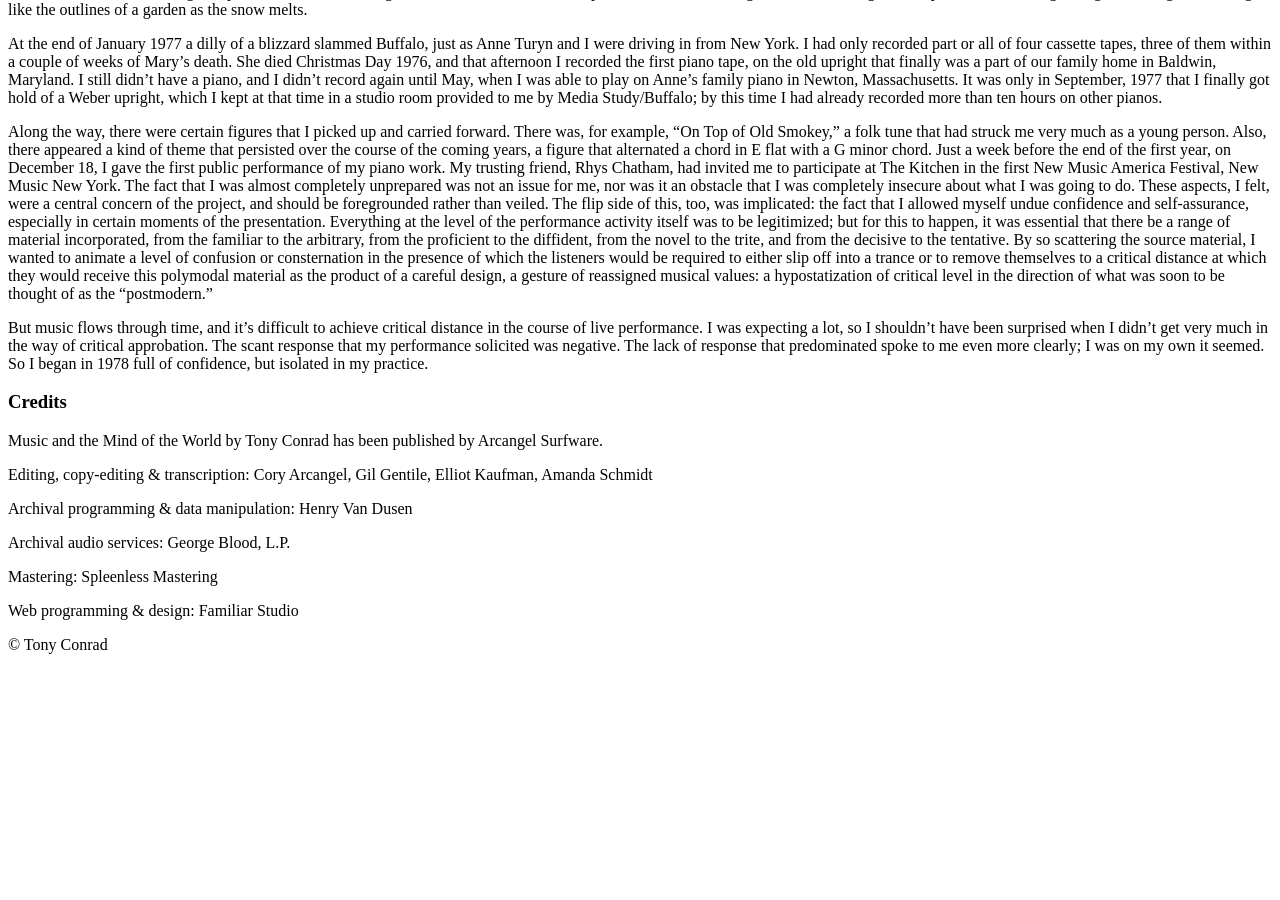
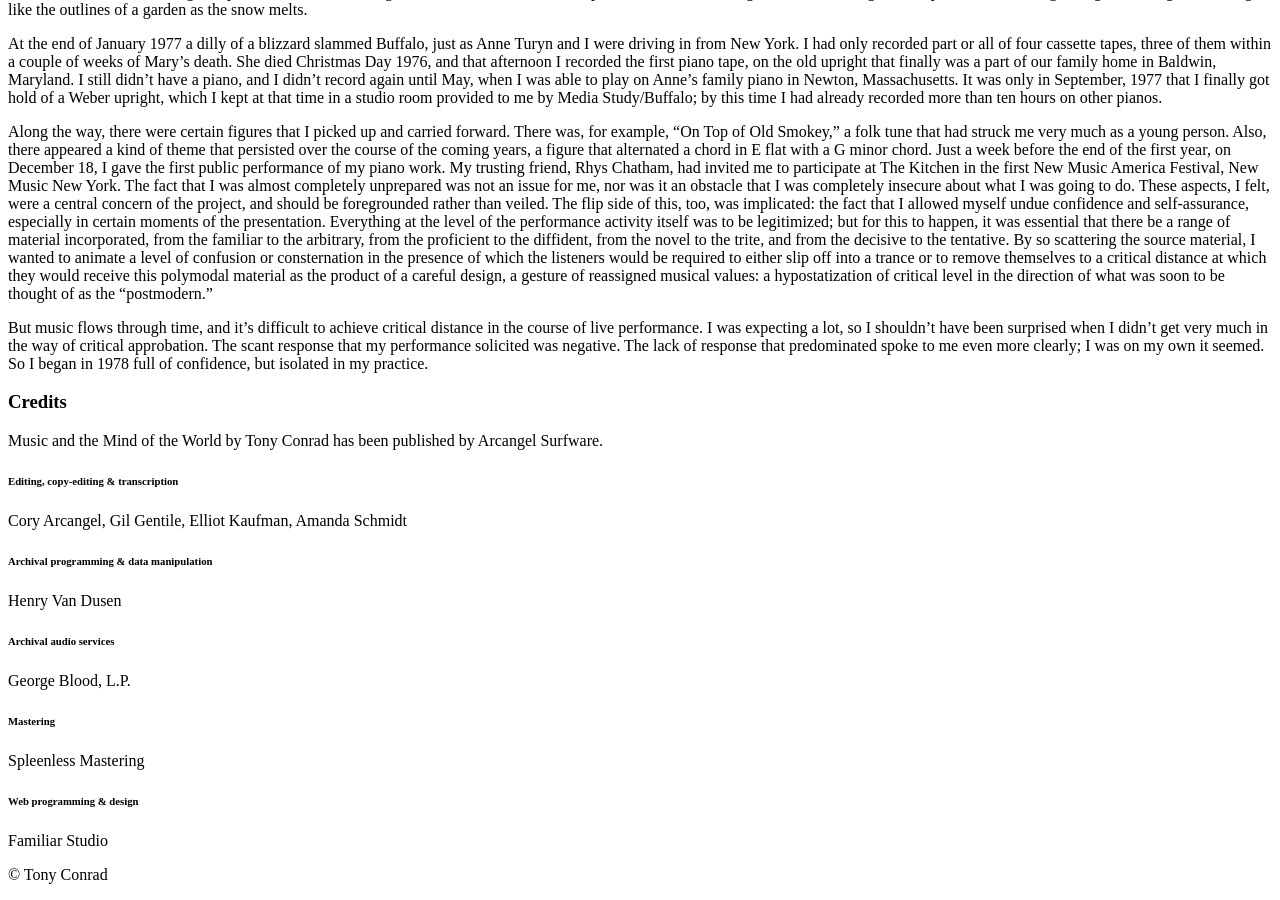
Before and after one commit to coryarcangel/music-and-the-mind-of-the-world, a Jekyll site: the page built from about.markdown, in a window 1280 px wide and 900 px high, scrolled down 1986 px. Built offline with Jekyll 4.4.1, drawn with Linux system fonts in a browser that asks for light colours; nearby versions of some CDN libraries; library files that are not in the unit come from our copies; comment, search, counter and statistics services are not loaded; before the commit the page ends 2656 px from its top, so only the background shows below that; part of the change alters nothing that is shown.

```diff
--- a/about.markdown
+++ b/about.markdown
@@ -44,14 +44,19 @@ But music flows through time, and it's difficult to achieve critical distance in
 
 Music and the Mind of the World by Tony Conrad has been published by Arcangel Surfware.
 
-Editing, copy-editing & transcription: Cory Arcangel, Gil Gentile, Elliot Kaufman, Amanda Schmidt
+###### Editing, copy-editing & transcription
+Cory Arcangel, Gil Gentile, Elliot Kaufman, Amanda Schmidt
 
-Archival programming & data manipulation: Henry Van Dusen
+###### Archival programming & data manipulation
+Henry Van Dusen
 
-Archival audio services: George Blood, L.P.
+###### Archival audio services
+George Blood, L.P.
 
-Mastering: Spleenless Mastering
+###### Mastering
+Spleenless Mastering
 
-Web programming & design: Familiar Studio
+###### Web programming & design
+Familiar Studio
 
 © Tony Conrad
```
